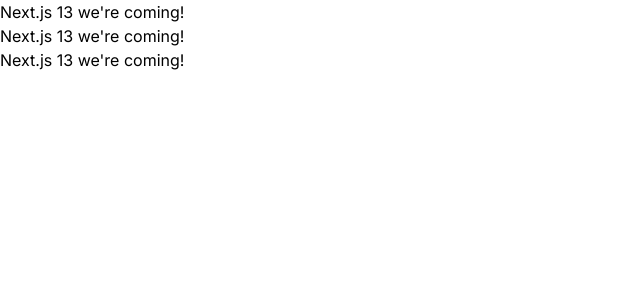
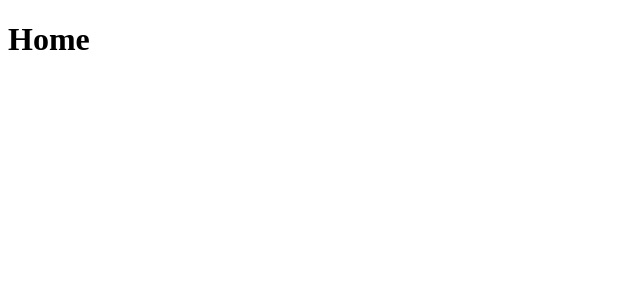
Before and after one commit to jamesShelburne/next-js-mastery, a Next.js app: page / in a window 1280 px wide. Shown: the top 300 px of the page, without its empty margins (0-640 px from the left). Built offline with nearby package versions, Linux system fonts and the light colour scheme.

Commit message:
add auth

```diff
--- /dev/null
+++ b/app/(auth)/sign-in/[[...sign-in]]/page.tsx
@@ -0,0 +1,5 @@
+import { SignIn } from "@clerk/nextjs";
+
+export default function Page() {
+  return <SignIn />;
+}
--- /dev/null
+++ b/app/(auth)/sign-up/[[...sign-up]]/page.tsx
@@ -0,0 +1,5 @@
+import { SignUp } from "@clerk/nextjs";
+
+export default function Page() {
+  return <SignUp />;
+}
--- /dev/null
+++ b/app/(root)/(home)/page.tsx
@@ -0,0 +1,11 @@
+import { UserButton } from "@clerk/nextjs";
+import React from "react";
+
+export default function Home() {
+  return (
+    <div>
+      <h1>Home</h1>
+      <UserButton afterSignOutUrl= "/"/>
+    </div>
+  );
+}
--- a/app/layout.tsx
+++ b/app/layout.tsx
@@ -1,22 +1,23 @@
-import type { Metadata } from "next";
-import { Inter } from "next/font/google";
-import "./globals.css";
+import {ClerkProvider} from '@clerk/nextjs'
+import React from 'react'
 
-const inter = Inter({ subsets: ["latin"] });
 
-export const metadata: Metadata = {
-  title: "Create Next App",
-  description: "Generated by create next app",
-};
+export const metadata = {
 
+  title: 'Clerk Next.js Starter',
+}
 export default function RootLayout({
   children,
-}: Readonly<{
-  children: React.ReactNode;
-}>) {
-  return (
-    <html lang="en">
-      <body className={inter.className}>{children}</body>
+}:  {
+  children: React.ReactNode
+}) {
+return (
+  <ClerkProvider>
+    <html lang='en'>
+      <body>
+        {children}
+      </body>
     </html>
-  );
+  </ClerkProvider>
+)
 }
--- a/app/page.tsx
+++ /dev/null
@@ -1,9 +0,0 @@
-export default function Home() {
-  return (
-    <div>
-      <h1 className="h1-bold"> Next.js 13 we&apos;re coming!</h1>
-      <h2 className="h2-bold"> Next.js 13 we&apos;re coming!</h2>
-      <h3 className="h3-bold"> Next.js 13 we&apos;re coming!</h3>
-    </div>
-  );
-}
--- a/package.json
+++ b/package.json
@@ -9,7 +9,9 @@
     "lint": "next lint"
   },
   "dependencies": {
+    "@clerk/nextjs": "^5.2.2",
     "@tailwindcss/typography": "^0.5.13",
+    "clerk": "^0.6.1",
     "eslint-config-prettier": "^9.1.0",
     "eslint-config-standard": "^17.1.0",
     "eslint-plugin-tailwindcss": "^3.17.4",
@@ -17,6 +19,7 @@
     "prettier": "^3.3.2",
     "react": "^18",
     "react-dom": "^18",
+    "swr": "^2.2.5",
     "tailwindcss-animate": "^1.0.7"
   },
   "devDependencies": {
```
Also changed, not shown: app/(auth)/layout.tsx (added, +11 -0 lines), app/(root)/ask-question/page.tsx (added, +7 -0 lines), middleware.ts (added, +11 -0 lines), 1 other file (tests, documents, lock files or other folders).
